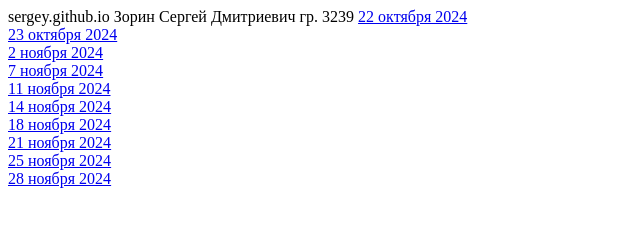
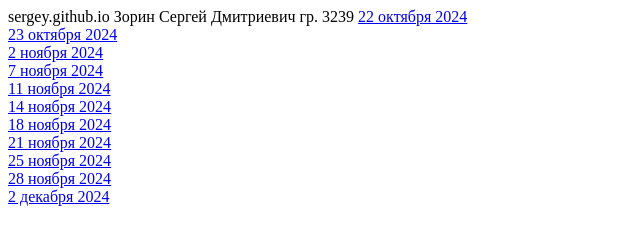
Before and after one commit to sergey5748/sergey5748.github.io, a plain HTML site: page index2.html in a window 1280 px wide. Shown: the whole page, without its empty margins (0-640 px from the left). Drawn offline with Linux system fonts and the light colour scheme.

Commit message:
Update index2.html

```diff
--- a/index2.html
+++ b/index2.html
@@ -17,5 +17,6 @@
     <a href="21nov24.html"> 21 ноября 2024</a> <br>
      <a href="25nov24.html"> 25 ноября 2024</a> <br>
     <a href="28nov24.html"> 28 ноября 2024</a> <br>
+    <a href="02dec24.html"> 2 декабря 2024</a> <br>
 </body>
 </html>
```
